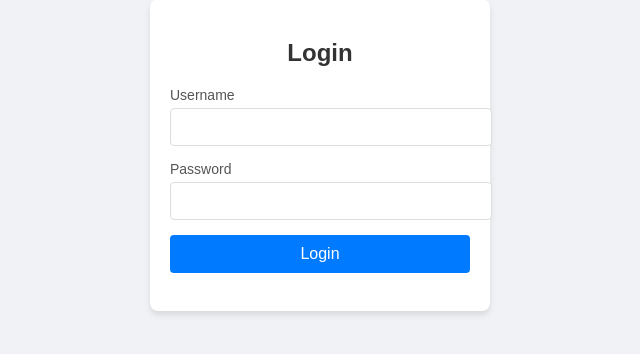
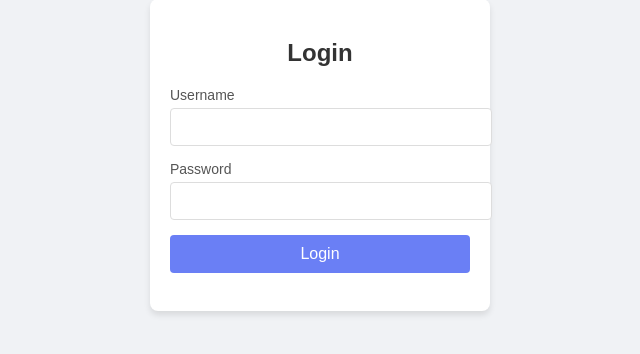
Before and after one commit to kecitclub/I-Gen, a PHP site: page /login.PHP in a window 1280 px wide. Shown: the part 245-599 px from the top of the page, without its empty margins (320-960 px from the left). Run offline with PHP 8.4, Linux system fonts and the light colour scheme; some libraries are stand-ins or nearby versions.

Commit message:
login button changed

```diff
--- a/css/login.css
+++ b/css/login.css
@@ -45,7 +45,7 @@ body {
     width: 100%;
     padding: 10px;
     font-size: 16px;
-    background: #007bff;
+    background: #6A7FF5;
     color: #fff;
     border: none;
     border-radius: 4px;
@@ -53,5 +53,5 @@ body {
 }
 
 .btn:hover {
-    background: #0056b3;
+    background: #3D6CB9 ;
 }
```
